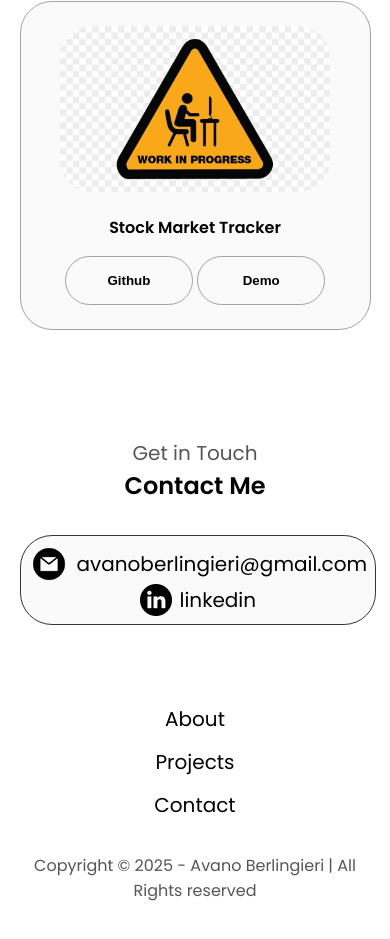
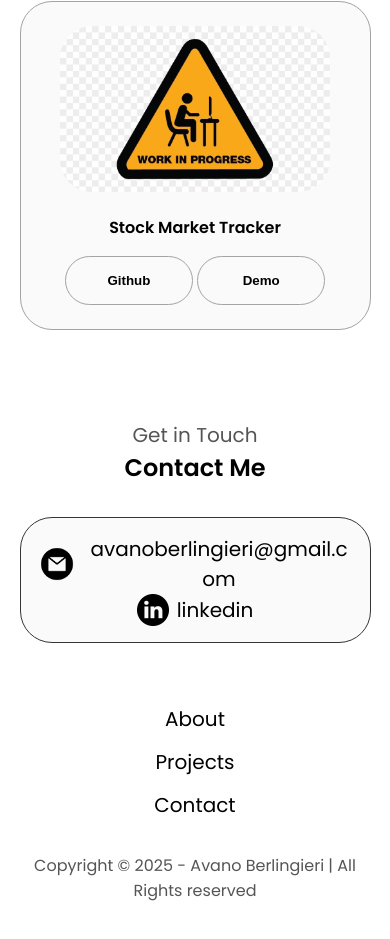
Before and after one commit to AvanoBerlingieri/AvanoBerlingieri.github.io, a plain HTML site: page index.html in a window 390 px wide. Shown: the part 3086-4025 px from the top of the page. Drawn offline with Linux system fonts and the light colour scheme.

Commit message:
fixed contact container overflow

```diff
--- a/css/mediaQueries.css
+++ b/css/mediaQueries.css
@@ -144,4 +144,23 @@
         padding-bottom: 1rem;
     }
 
+    footer p {
+        margin-bottom: 1rem;
+        padding-bottom: 1rem;
+    }
 }
+
+@media screen and (max-width: 400px) {
+    .contact-info-upper-container {
+        flex-direction: column;
+        align-items: center;
+        text-align: center;
+        padding: 1rem;
+        word-break: break-word;
+    }
+
+    .contact-info-upper-container a, .contact-info-upper-container p{
+        display: block;
+        width: 100%;
+    }
+    }
```
